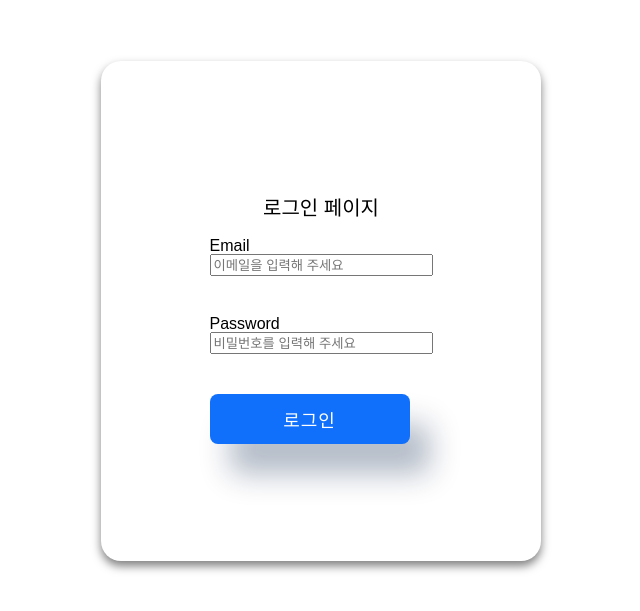
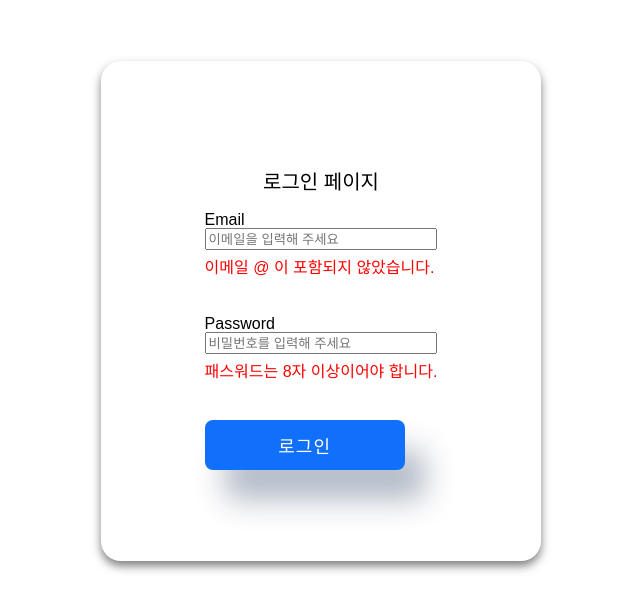
Before and after one commit to leezer94/wanted-pre-onboarding-frontend, a React (Create React App) app: page /login in a window 1280 px wide. Shown: the part 103-714 px from the top of the page, without its empty margins (319-959 px from the left). Built offline with nearby package versions, Linux system fonts and the light colour scheme; no server answers.

Commit message:
Feat : FormValidator 적용

```diff
--- a/src/components/@commons/Button/ShadowButton.tsx
+++ b/src/components/@commons/Button/ShadowButton.tsx
@@ -3,12 +3,13 @@ import * as S from './Button.style';
 type ShadowButton = {
   type: 'submit' | 'button';
   content: string;
+  disabled?: boolean;
   onClick?: () => void;
 };
 
-const ShadowButton = ({ type, content, ...rest }: ShadowButton) => {
+const ShadowButton = ({ type, content, disabled, ...rest }: ShadowButton) => {
   return (
-    <S.ShadowButton type={type} {...rest}>
+    <S.ShadowButton type={type} disabled={disabled} {...rest}>
       {content}
     </S.ShadowButton>
   );
--- /dev/null
+++ b/src/components/@helper/utils/validator.ts
@@ -0,0 +1,35 @@
+const emailValidator = (email: string) => {
+  let errorMessage = '';
+
+  if (!email) errorMessage = '이메일을 입력해 주세요.';
+
+  if (!email?.includes('@')) {
+    errorMessage = '이메일 @ 이 포함되지 않았습니다.';
+  }
+
+  return errorMessage;
+};
+
+const passwordValidator = (password: string) => {
+  let errorMessage = '';
+
+  if (!password) errorMessage = '패스워드를 입력해 주세요.';
+
+  if (password.length < 8) {
+    errorMessage = '패스워드는 8자 이상이어야 합니다.';
+  }
+
+  return errorMessage;
+};
+
+const formValidator = (email: string, password: string) => {
+  let isValid = false;
+
+  if (!emailValidator(email) && !passwordValidator(password)) {
+    isValid = true;
+  }
+
+  return isValid;
+};
+
+export { emailValidator, passwordValidator, formValidator };
--- a/src/components/Auth/Auth.style.ts
+++ b/src/components/Auth/Auth.style.ts
@@ -21,4 +21,9 @@ const ErrorMessage = styled.p`
   letter-spacing: 1px;
 `;
 
-export { AuthForm, Border, ErrorMessage };
+const InputErrorMessage = styled.span`
+  color: red;
+  margin-top: 10px;
+`;
+
+export { AuthForm, Border, ErrorMessage, InputErrorMessage };
--- a/src/components/Auth/SignIn/SignIn.tsx
+++ b/src/components/Auth/SignIn/SignIn.tsx
@@ -1,4 +1,9 @@
 import ShadowButton from '@/components/@commons/Button/ShadowButton';
+import {
+  emailValidator,
+  formValidator,
+  passwordValidator,
+} from '@/components/@helper/utils/validator';
 import useSignIn from '@/hooks/auth/useSIgnIn';
 import { useState } from 'react';
 import * as S from '../Auth.style';
@@ -22,6 +27,7 @@ const SignInForm = () => {
         onChange={(e) => setEmail(e.target.value)}
         autoComplete='off'
       />
+      <S.InputErrorMessage>{emailValidator(email)}</S.InputErrorMessage>
       <S.Border />
       <label htmlFor='password'>Password</label>
       <input
@@ -33,8 +39,13 @@ const SignInForm = () => {
         onChange={(e) => setPassword(e.target.value)}
         autoComplete='off'
       />
+      <S.InputErrorMessage>{passwordValidator(password)}</S.InputErrorMessage>
       <S.Border />
-      <ShadowButton type='submit' content='로그인' />
+      <ShadowButton
+        type='submit'
+        content='로그인'
+        disabled={formValidator(email, password) ? false : true}
+      />
       {error && <S.ErrorMessage>{error}</S.ErrorMessage>}
     </S.AuthForm>
   );
--- a/src/components/Auth/SignUp/SignUp.tsx
+++ b/src/components/Auth/SignUp/SignUp.tsx
@@ -1,4 +1,9 @@
 import ShadowButton from '@/components/@commons/Button/ShadowButton';
+import {
+  emailValidator,
+  formValidator,
+  passwordValidator,
+} from '@/components/@helper/utils/validator';
 import useSignUp from '@/hooks/auth/useSignUp';
 import { useState } from 'react';
 import * as S from '../Auth.style';
@@ -19,6 +24,8 @@ const SignUpForm = () => {
         onChange={(e) => setEmail(e.target.value)}
         autoComplete='off'
       />
+      <S.InputErrorMessage>{emailValidator(email)}</S.InputErrorMessage>
+
       <S.Border />
       <label htmlFor='password'>Password</label>
       <input
@@ -30,8 +37,14 @@ const SignUpForm = () => {
         onChange={(e) => setPassword(e.target.value)}
         autoComplete='off'
       />
+      <S.InputErrorMessage>{passwordValidator(password)}</S.InputErrorMessage>
+
       <S.Border />
-      <ShadowButton type='submit' content='회원가입' />
+      <ShadowButton
+        type='submit'
+        content='회원가입'
+        disabled={formValidator(email, password) ? false : true}
+      />
       {error && <S.ErrorMessage>{error}</S.ErrorMessage>}
     </S.AuthForm>
   );
```
Also changed, not shown: src/components/@helper/utils/index.ts (deleted, +0 -13 lines).
